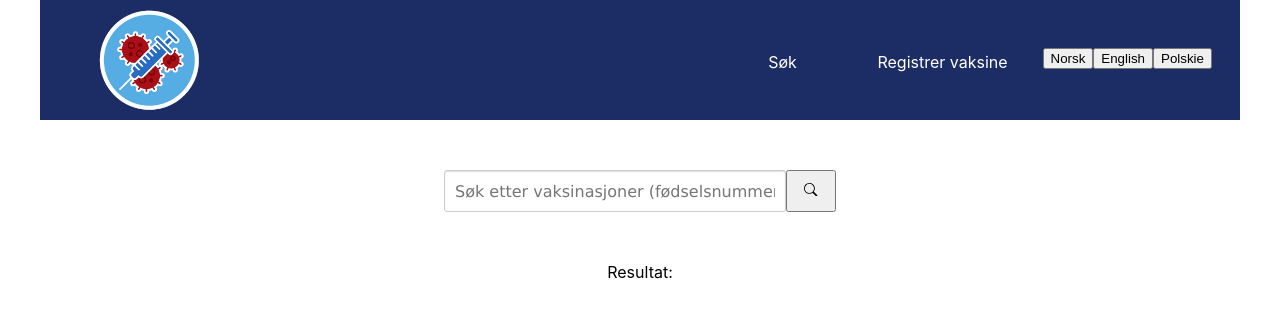
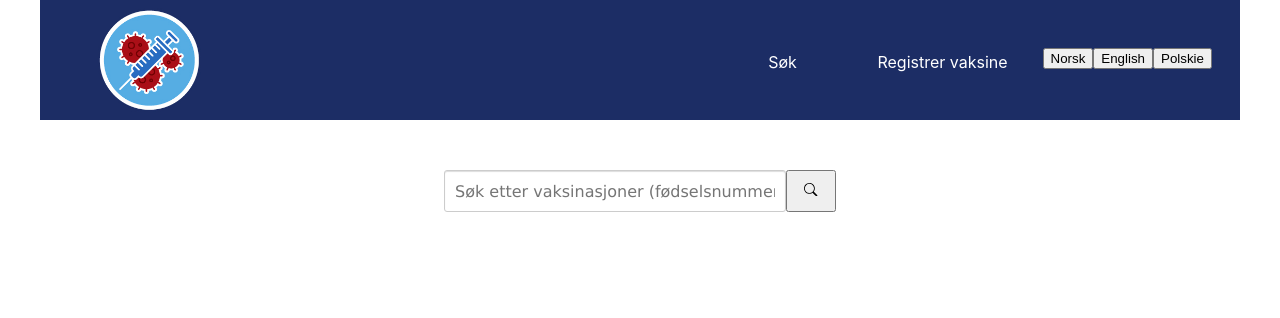
Before and after one commit to DagBrede/vaccine-certificate-ui, a React (Create React App) app: page / in a window 1280 px wide. Shown: the top 318 px of the page. Built offline with nearby package versions, Linux system fonts and the light colour scheme.

Commit message:
remove emty object in usestate

```diff
--- a/src/components/certificate-search/CertificateContainer.js
+++ b/src/components/certificate-search/CertificateContainer.js
@@ -7,7 +7,7 @@ import { translateText } from "../../services/services";
 function CertificateContainer() {
     const {language, changeLanguage} = useContext(LanguageContext)
 
-    const [certificateSearchResult, setCertificateSearchResult] = useState({});
+    const [certificateSearchResult, setCertificateSearchResult] = useState();
     const [resultText, setResultText] = useState("");
 
     useEffect(() => {
```
